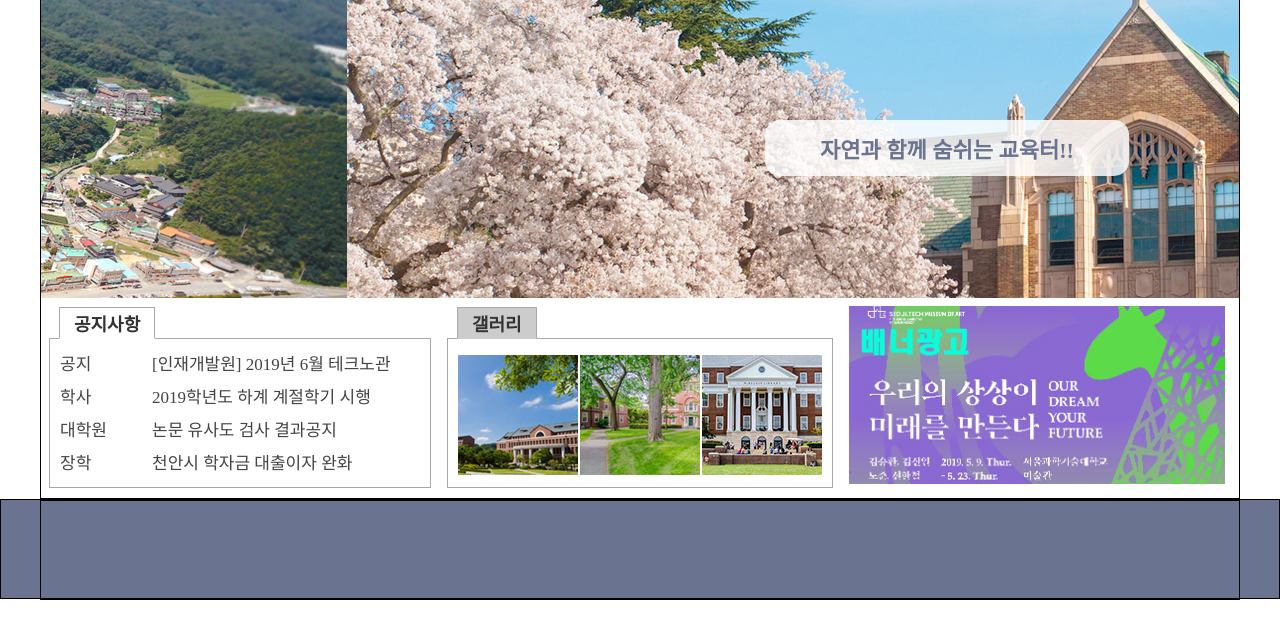
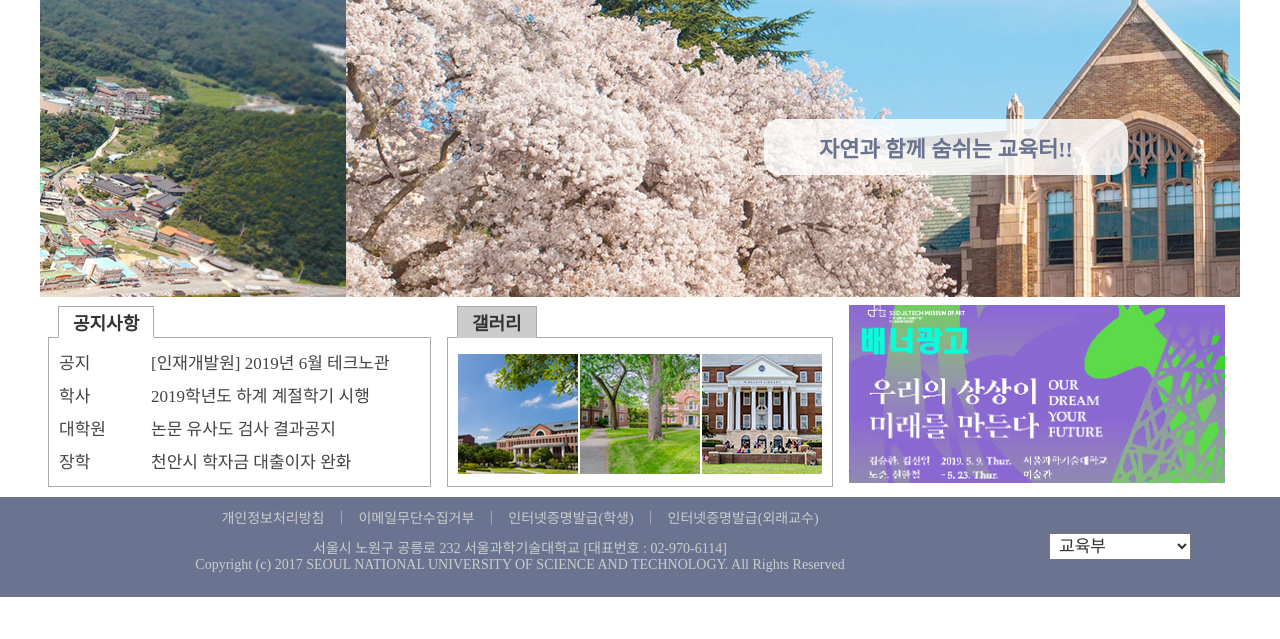
Before and after one commit to arenneu/0721_InutstryUniv, a plain HTML site: page 풀이/index02.html in a window 1280 px wide. Shown: the part 103-742 px from the top of the page. Drawn offline with Linux system fonts and the light colour scheme.

Commit message:
0723_산업대학교_작업완료

```diff
--- a/풀이/index02.html
+++ b/풀이/index02.html
@@ -146,14 +146,39 @@
     <!-- div#wrap -->
 
     <div id="footerFrame">
-        <footer id="footer">
+        <footer id="footer" class="flexContainer">
+            <div id="leftSection">
+                <nav id="footerGNB">
+                    <ul id="footerMain" class="flexContainer">
+                        <li class="footerMainLi"><a href="#">개인정보처리방침</a></li>
+                        <li class="footerMainLi">｜</li>
+                        <li class="footerMainLi"><a href="#">이메일무단수집거부</a></li>
+                        <li class="footerMainLi">｜</li>
+                        <li class="footerMainLi"><a href="#">인터넷증명발급(학생)</a></li>
+                        <li class="footerMainLi">｜</li>
+                        <li class="footerMainLi"><a href="#">인터넷증명발급(외래교수)</a></li>
+                    </ul>
+                </nav>
+                <!-- nav#footerGNB -->
+                <div id="copyright">
+                    <address>
+                        서울시 노원구 공릉로 232 서울과학기술대학교 [대표번호 : 02-970-6114]
+                    </address>
+                    <p>Copyright (c) 2017 SEOUL NATIONAL UNIVERSITY OF SCIENCE AND TECHNOLOGY. All Rights Reserved</p>
+                </div>
+            </div>
+            <div id="familySite">
+                <select>
+                    <option>교육부</option>
+                    <option>한국교육정보원</option>
+                    <option>한국장학재단</option>
+                </select>
+            </div>
 
         </footer>
         <!-- footer#footer -->
     </div>
     <!-- div#footerFrame -->
-</body>
-
     <div id="layerBG">
         <div id="layerPopup">
             <h2>[인재개발원] 2019년 6월 서울 테크노파크 Fab Tour 및 특강 안내]</h2>
@@ -172,5 +197,7 @@
         <!-- div#layerPopup -->
     </div>
     <!-- div#layerBG -->
+</body>
+
 
 </html>
--- a/풀이/style/style.css
+++ b/풀이/style/style.css
@@ -55,9 +55,9 @@ header#header {
   border: 1px solid #000;
 } */
 
-div#wrap {
+/* div#wrap {
   border: 1px solid #000;
-}
+} */
 
 /* div#slide {
   border: 1px solid #000;
@@ -67,10 +67,10 @@ div#wrap {
   border: 1px solid #000;
 } */
 
-div#footerFrame,
+/* div#footerFrame,
 footer#footer {
   border: 1px solid #000;
-}
+} */
 
 /* GuideLine 끝 */
 /* div#headerFrame 시작 */
@@ -152,7 +152,7 @@ header#header {
 div#subMenuBG {
   width: 1200px;
   height: 170px;
-  background-color: rgb(213, 216, 233);
+  background-color: rgb(213, 216, 233, 0.9);
   margin: 0 auto;
   position: absolute;
   left: 50%;
@@ -272,6 +272,49 @@ footer#footer {
   margin: 0 auto;
 }
 
+#footer div#leftSection {
+  flex: 1;
+}
+
+#footer nav#footerGNB ul#footerMain {
+  padding: 10px 0;
+  justify-content: center;
+  /* border: 1px solid #000; */
+  font-size: 14px;
+}
+
+#footer nav#footerGNB ul#footerMain a {
+  color: #ccc;
+}
+
+#footer nav#footerGNB ul#footerMain li:nth-child(2n) {
+  margin: 0 10px;
+  color: #ccc;
+}
+
+#footer div#copyright {
+  text-align: center;
+}
+
+#footer div#copyright address,
+#footer div#copyright p {
+  font-size: 14px;
+  color: #ccc;
+  font-style: normal;
+}
+
+#footer div#familySite {
+  width: 240px;
+  height: 100px;
+  line-height: 100px;
+  text-align: center;
+}
+
+#footer div#familySite select {
+  font-size: 17px;
+  padding: 2px 5px;
+}
+
 /* div#footerFrame 끝 */
 
 /* 모달레이어팝업 시작 */
```
Also changed, not shown: 풀이/Contents텍스트.txt (deleted), 풀이/Footer텍스트.txt (deleted), 풀이/Header텍스트.txt (deleted), 풀이/Slide 이미지 텍스트.txt (deleted), 풀이/images/mjlwjkldf.jpg (deleted), 1 other file. Lines whose indentation alone changed are shown as unchanged.
